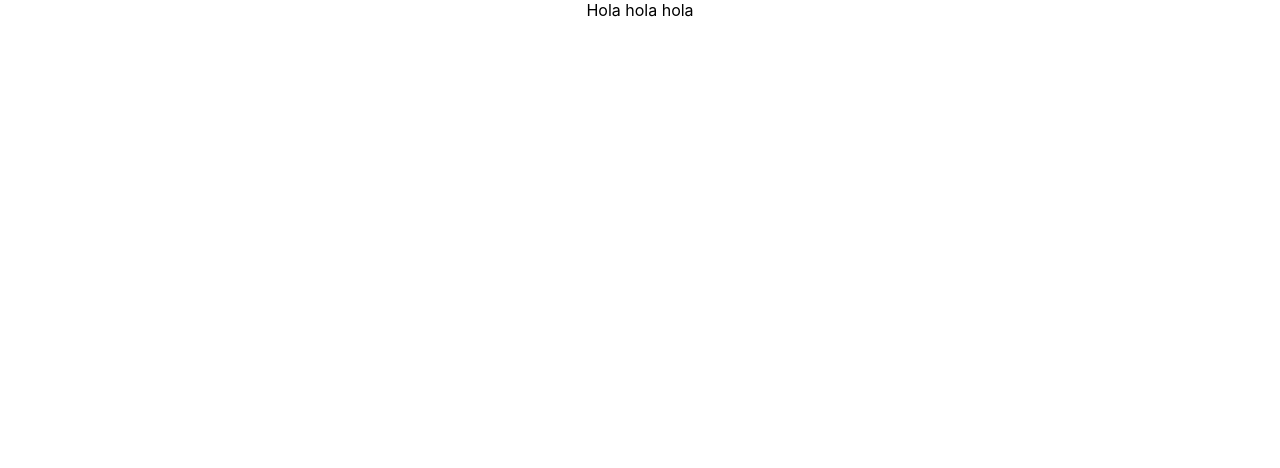
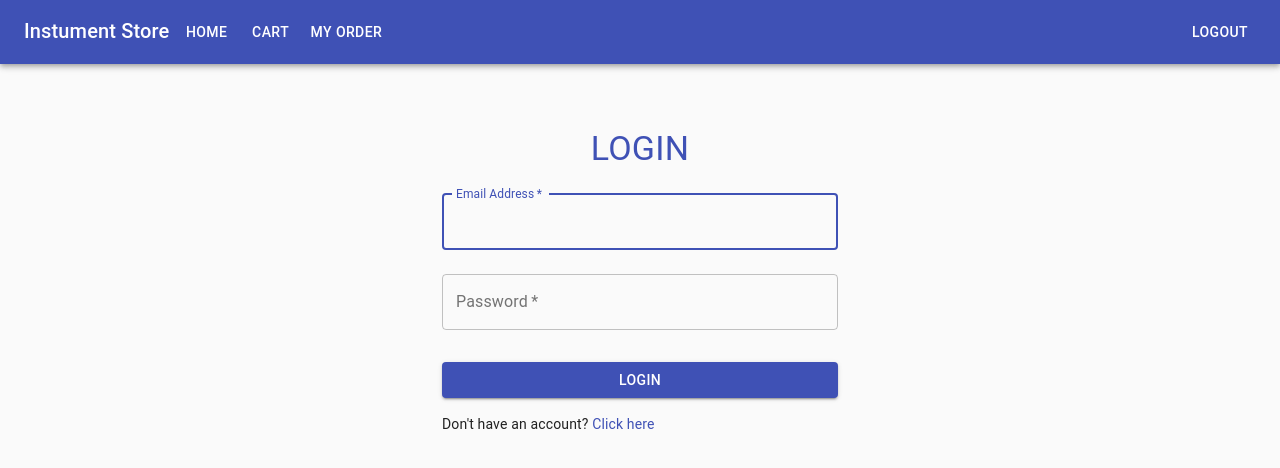
Before and after one commit to cskpsuganya/FrontFS, a React (Create React App) app: page / in a window 1280 px wide. Shown: the top 468 px of the page. Built offline with nearby package versions, Linux system fonts and the light colour scheme.

Commit message:
some frontend implementations

```diff
--- a/package.json
+++ b/package.json
@@ -3,9 +3,12 @@
   "version": "0.1.0",
   "private": true,
   "dependencies": {
+    "@material-ui/core": "^4.12.3",
+    "@material-ui/icons": "^4.11.2",
     "@testing-library/jest-dom": "^5.11.4",
     "@testing-library/react": "^11.1.0",
     "@testing-library/user-event": "^12.1.10",
+    "material-ui": "^0.20.2",
     "react": "^17.0.2",
     "react-dom": "^17.0.2",
     "react-scripts": "4.0.3",
--- a/src/App.js
+++ b/src/App.js
@@ -1,11 +1,18 @@
 import logo from './logo.svg';
 import './App.css';
+import SignUp from "./components/SignUp/signup";
+import UserNav from "./components/UserNav/nav";
+import Login from "./components/Login/login";
+import MuiThemeProvider from 'material-ui/styles/MuiThemeProvider'
 
 function App() {
   return (
+    <MuiThemeProvider>
     <div className="App">
-      Hola hola hola
+      <UserNav/>
+      <Login />
     </div>
+    </MuiThemeProvider>
   );
 }
 
--- a/src/components/Login/login.js
+++ b/src/components/Login/login.js
@@ -1 +1,68 @@
-import React from "react"
+import React from 'react';
+import Button from '@material-ui/core/Button';
+import CssBaseline from '@material-ui/core/CssBaseline';
+import TextField from '@material-ui/core/TextField';
+import Link from '@material-ui/core/Link';
+import Grid from '@material-ui/core/Grid';
+import Typography from '@material-ui/core/Typography';
+import Container from '@material-ui/core/Container';
+import useStyles from '../styles';
+
+
+export default function Login() {
+  const classes = useStyles();
+
+  return (
+    <Container component="main" maxWidth="xs">
+      <CssBaseline />
+      <div className={classes.paper}>
+        <Typography component="h1" variant="h4" color="primary">
+          LOGIN
+        </Typography>
+        {/* TODO connect backend*/}
+        <form className={classes.form} noValidate>
+          <TextField
+            variant="outlined"
+            margin="normal"
+            required
+            fullWidth
+            id="email"
+            label="Email Address"
+            name="email"
+            autoComplete="email"
+            autoFocus
+          />
+          <TextField
+            variant="outlined"
+            margin="normal"
+            required
+            fullWidth
+            name="password"
+            label="Password"
+            type="password"
+            id="password"
+            autoComplete="current-password"
+          />
+          <Button
+            id="submitButton"
+            type="submit"
+            fullWidth
+            variant="contained"
+            color="primary"
+            className={classes.submit}
+          >
+            Login
+          </Button>
+          <Grid container alignItems="center">
+            <Grid item>
+            Don't have an account?
+              <Link href="#" variant="body2">
+                 {" Click here"}
+              </Link>
+            </Grid>
+          </Grid>
+        </form>
+      </div>
+    </Container>
+  );
+}
--- a/src/components/SignUp/signup.js
+++ b/src/components/SignUp/signup.js
@@ -0,0 +1,96 @@
+import React from 'react';
+import Button from '@material-ui/core/Button';
+import CssBaseline from '@material-ui/core/CssBaseline';
+import TextField from '@material-ui/core/TextField';
+import Link from '@material-ui/core/Link';
+import Grid from '@material-ui/core/Grid';
+import Typography from '@material-ui/core/Typography';
+import Container from '@material-ui/core/Container';
+import useStyles from '../styles';
+
+
+export default function SignUp() {
+  const classes = useStyles();
+
+  return (
+    <Container component="main" maxWidth="xs">
+      <CssBaseline />
+      <div className={classes.paper}>
+        <Typography component="h1" variant="h4" color="primary">
+          SIGN UP
+        </Typography>
+        {/* TODO connect backend*/}
+        <form className={classes.form} noValidate>
+          <TextField
+            variant="outlined"
+            margin="normal"
+            required
+            fullWidth
+            id="email"
+            label="Enter Email"
+            name="email"
+            autoComplete="email"
+            autoFocus
+          />
+          <TextField
+            variant="outlined"
+            margin="normal"
+            required
+            fullWidth
+            id="username"
+            label="Enter Username"
+            name="username"
+            autoComplete="username"
+          />
+          <TextField
+            variant="outlined"
+            margin="normal"
+            required
+            fullWidth
+            id="mobilenumber"
+            label="Enter Mobile Number"
+          />
+          <TextField
+            variant="outlined"
+            margin="normal"
+            required
+            fullWidth
+            name="password"
+            label="Enter Password"
+            type="password"
+            id="password"
+            autoComplete="current-password"
+          />
+          <TextField
+            variant="outlined"
+            margin="normal"
+            required
+            fullWidth
+            label="Confirm Password"
+            type="password"
+            id="confirmpassword"
+            autoComplete="current-password"
+          />
+          <Button
+            id="submitButton"
+            type="submit"
+            fullWidth
+            variant="contained"
+            color="primary"
+            className={classes.submit}
+          >
+            Sign Up
+          </Button>
+          <Grid container alignItems="center">
+            <Grid item>
+              Already a member?
+              <Link href="#" variant="body2">
+                 {" Sign In"}
+              </Link>
+            </Grid>
+          </Grid>
+        </form>
+      </div>
+    </Container>
+  );
+}
--- a/src/components/UserNav/nav.js
+++ b/src/components/UserNav/nav.js
@@ -0,0 +1,39 @@
+import React from 'react';
+import { makeStyles } from '@material-ui/core/styles';
+import AppBar from '@material-ui/core/AppBar';
+import Toolbar from '@material-ui/core/Toolbar';
+import Typography from '@material-ui/core/Typography';
+import Button from '@material-ui/core/Button';
+
+const useStyles = makeStyles((theme) => ({
+  root: {
+    flexGrow: 1,
+  },
+  menuButton: {
+    marginRight: theme.spacing(2),
+  },
+  title: {
+    flexGrow: 1,
+  },
+}));
+
+export default function UserNav() {
+  const classes = useStyles();
+
+  return (
+    <div className={classes.root}>
+      <AppBar position="static">
+        <Toolbar>
+          <Typography align="left" variant="h6" className={classes.title}>
+            Instument Store{'       '}
+          <Button color="inherit">Home</Button>
+          <Button color="inherit">Cart</Button>
+          <Button color="inherit">My Order</Button>
+          </Typography>
+
+          <Button color="inherit">Logout</Button>
+        </Toolbar>
+      </AppBar>
+    </div>
+  );
+}
--- /dev/null
+++ b/src/components/styles.js
@@ -0,0 +1,23 @@
+import { makeStyles } from '@material-ui/core/styles';
+
+const useStyles = makeStyles((theme) => ({
+    paper: {
+      marginTop: theme.spacing(8),
+      display: 'flex',
+      flexDirection: 'column',
+      alignItems: 'center',
+    },
+    avatar: {
+      margin: theme.spacing(1),
+      backgroundColor: theme.palette.secondary.main,
+    },
+    form: {
+      width: '100%',
+      marginTop: theme.spacing(1),
+    },
+    submit: {
+      margin: theme.spacing(3, 0, 2),
+    },
+  }));
+
+export default useStyles;
```
Also changed, not shown: 2 other files (tests, documents, lock files or other folders).
